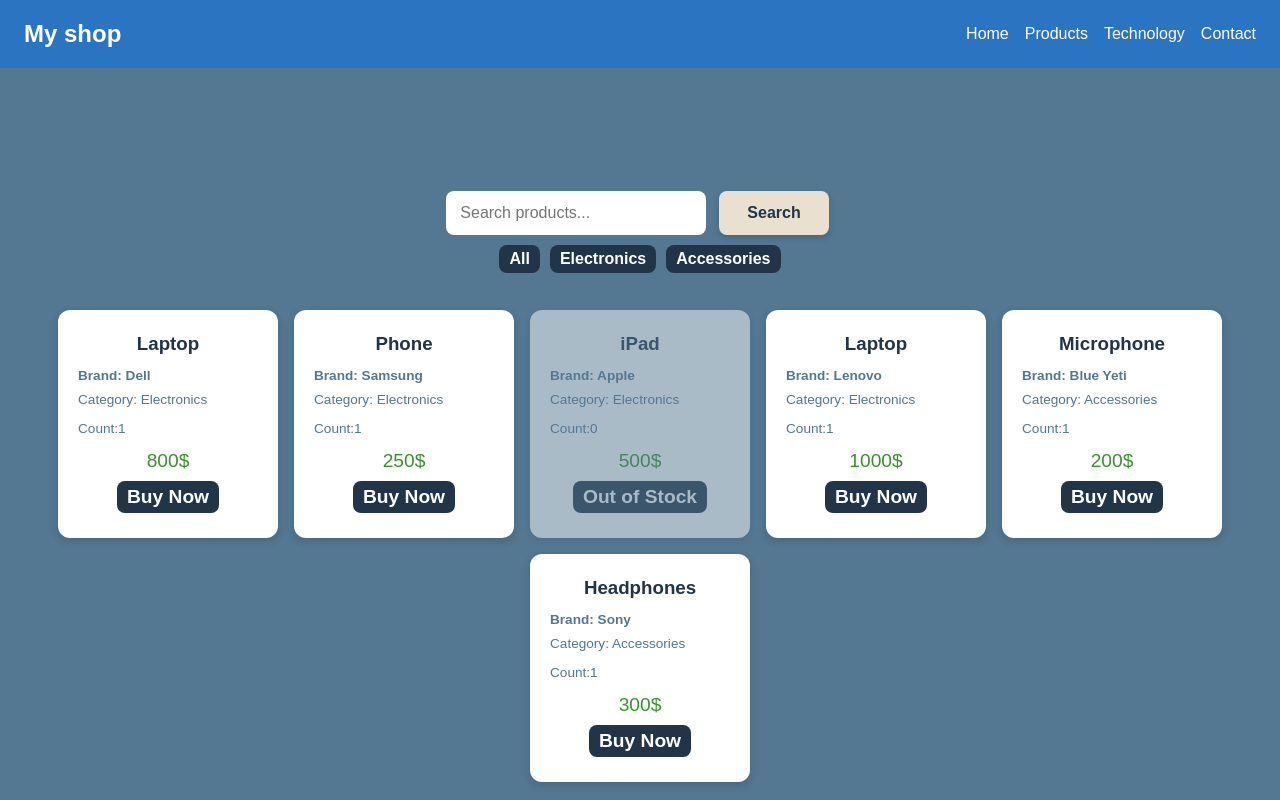
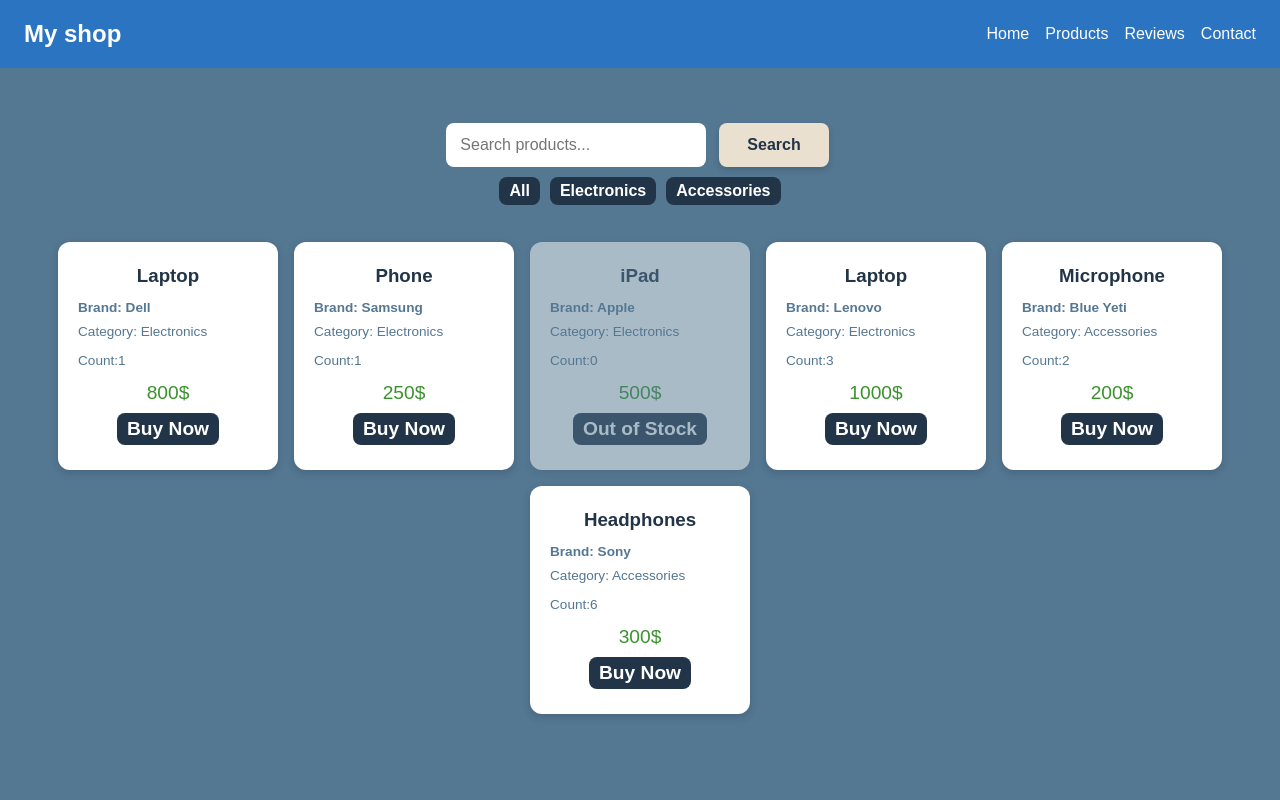
Before and after one commit to Lolderter/Shop, a React (Vite) app: page / in a window 1280 px wide. Shown: the top 800 px of the page. Built offline with nearby package versions, Linux system fonts and the light colour scheme.

Commit message:
Static and working nav

```diff
--- a/src/App.jsx
+++ b/src/App.jsx
@@ -7,11 +7,12 @@
 function App() {
   return (
     <>
-      <Header
+      <Header id="top"
+
         title="My shop"
         nav1="Home"
         nav2="Products"
-        nav3="Technology"
+        nav3="Reviews"
         nav4="Contact"
       />
       <Hero
--- a/src/Footer.jsx
+++ b/src/Footer.jsx
@@ -11,7 +11,7 @@
         fontSize: "0.9em",
       }}
     >
-      <p>
+      <p id="contact">
         <address>
         Mail me: <a href="mailto:myshop@gmail.com">myshop@gmail.com</a> <br />
         Phone: <a href="tel:+7681236612">+7681236612</a> <br />
--- a/src/Header.css
+++ b/src/Header.css
@@ -10,3 +10,16 @@
     justify-content: center;
   }
 }
+#header {
+  position: fixed ;
+  top: 0;
+  z-index: 100;
+  background-color: #2b74c2;
+  color: #fff;
+  padding: 16px 24px;
+  display: flex;
+  justify-content: space-between;
+  align-items: center;
+  font-family: Arial, sans-serif;
+  width: 100vw;
+}
--- a/src/Header.jsx
+++ b/src/Header.jsx
@@ -1,23 +1,15 @@
 import "./Header.css"
 function Header({ title, nav1, nav2, nav3, nav4 }) {
   return (
-    <header
-      style={{
-        backgroundColor: "#2b74c2",
-        color: "#fff",
-        padding: "16px 24px",
-        display: "flex",
-        justifyContent: "space-between",
-        alignItems: "center",
-        fontFamily: "Arial, sans-serif",
-      }}
+    <header id="header"
+
     >
       <h1 style={{ margin: 0, fontSize: "1.5em" }}>{title}</h1>
       <nav style={{ display: "flex", gap: "16px" }}>
-        <a href="#">{nav1}</a>
-        <a href="#">{nav2}</a>
-        <a href="#">{nav3}</a>
-        <a href="#">{nav4}</a>
+        <a href="#top">{nav1}</a>
+        <a href="#products">{nav2}</a>
+        <a href="#reviews">{nav3}</a>
+        <a href="#contact">{nav4}</a>
       </nav>
     </header>
   );
--- a/src/Hero.jsx
+++ b/src/Hero.jsx
@@ -39,7 +39,7 @@
       brand: "Lenovo",
       category: "Electronics",
       price: "1000$",
-      count:1
+      count:3
     },
     {
       id: 6,
@@ -47,7 +47,7 @@
       brand: "Blue Yeti",
       category: "Accessories",
       price: "200$",
-      count:1
+      count:2
     },
     {
       id: 7,
@@ -55,7 +55,7 @@
       brand: "Sony",
       category: "Accessories",
       price: "300$",
-      count:1
+      count:6
     },
   ];
 
@@ -96,7 +96,7 @@
         ))}
       </div>
 
-      <div className="product-list">
+      <div className="product-list" id="products">
         {filteredProducts.map((product) => (
           <div
                key={product.id} className={`product-card ${product.count === 0 ? "out-of-stock" : ""}`}>
```
